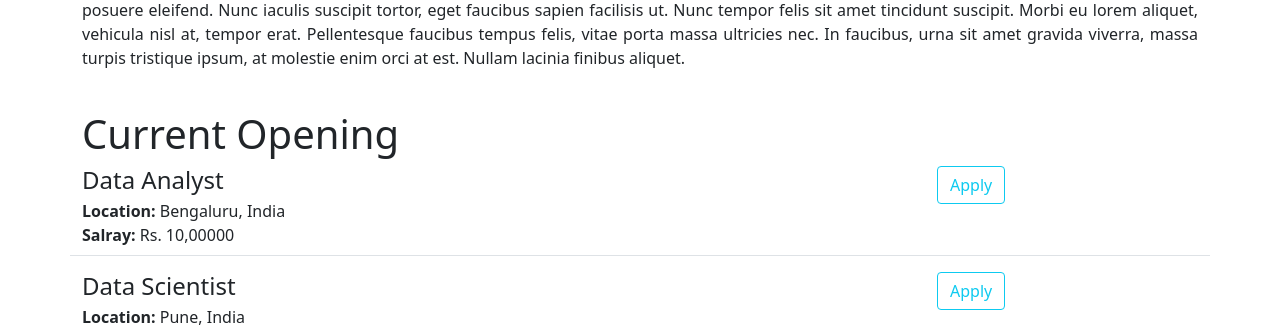
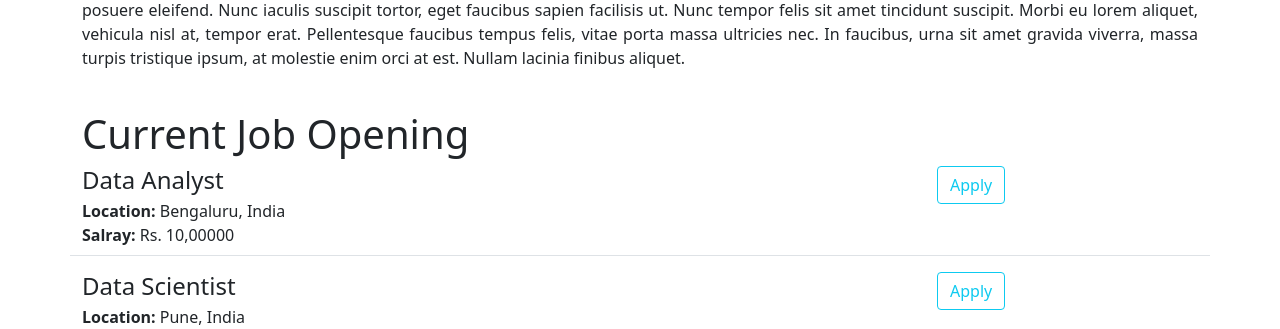
Before and after one commit to sandeepkmr088/careers-website, a Flask app: page / in a window 1280 px wide. Shown: the part 728-1057 px from the top of the page. Run offline with Flask 2, Linux system fonts and the light colour scheme.

Commit message:
some change in home.html page

```diff
--- a/templates/home.html
+++ b/templates/home.html
@@ -82,7 +82,7 @@ Cras vitae enim non mi aliquet suscipit. Orci varius natoque penatibus et magnis
 Aliquam in ante vehicula, egestas velit sit amet, posuere arcu. Integer pharetra posuere eleifend. Nunc iaculis suscipit tortor, eget faucibus sapien facilisis ut. Nunc tempor felis sit amet tincidunt suscipit. Morbi eu lorem aliquet, vehicula nisl at, tempor erat. Pellentesque faucibus tempus felis, vitae porta massa ultricies nec. In faucibus, urna sit amet gravida viverra, massa turpis tristique ipsum, at molestie enim orci at est. Nullam lacinia finibus aliquet.
   </p>
   <br>
-  <h1>Current Opening</h1>
+  <h1>Current Job Opening</h1>
   <div>
      {% for job in jobs %}
        {% include 'jobitem.html' %}
```
